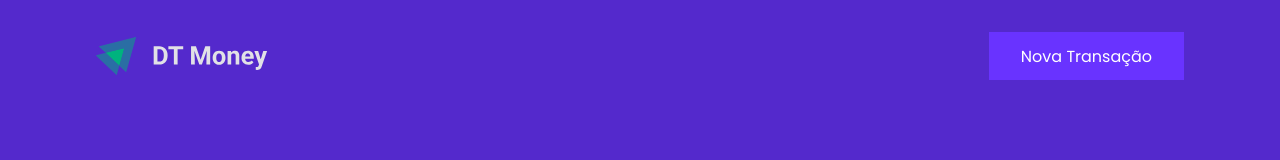
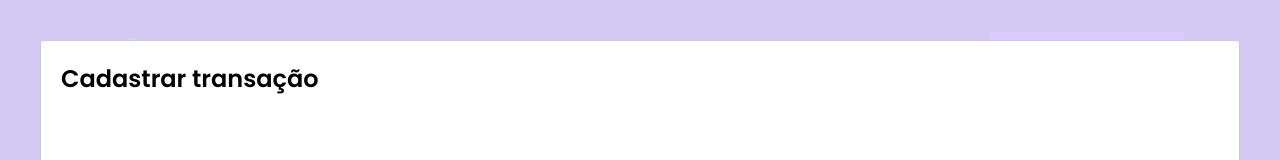
Before and after one commit to julianaMari/ReactJS-DtMoney, a React (Create React App) app: page / in a window 1280 px wide. Both pictures are taken after a click on the button "Nova Transação". Shown: the top 160 px of the page. Built offline with nearby package versions, Linux system fonts and the light colour scheme; what miragejs would draw is missing.

Commit message:
Configuring creation modal

```diff
--- a/package.json
+++ b/package.json
@@ -7,6 +7,7 @@
     "miragejs": "^0.1.45",
     "react": "^18.2.0",
     "react-dom": "^18.2.0",
+    "react-modal": "^3.16.1",
     "react-scripts": "5.0.1",
     "styled-components": "^5.3.6",
     "web-vitals": "^2.1.0"
@@ -19,6 +20,7 @@
     "@types/node": "^16.7.13",
     "@types/react": "^18.0.0",
     "@types/react-dom": "^18.0.0",
+    "@types/react-modal": "^3.13.1",
     "@types/styled-components": "^5.1.26",
     "typescript": "^4.4.2"
   },
--- a/src/App.tsx
+++ b/src/App.tsx
@@ -1,13 +1,36 @@
+import { useState } from 'react';
+import Modal from 'react-modal';
 import { Dashboard } from "./components/Dashboard";
 import { Header } from "./components/Header";
 
 import { GlobalStyle } from "./styles/global";
 
+Modal.setAppElement('#root');
+
 export function App() {
+  const [isNewTransactionModalOpen, setIsNewTransactionModalOpen] = useState(false);
+
+    function handleOpenNewTransactionModal() {
+        setIsNewTransactionModalOpen(true);
+    }
+
+    function handleCloseNewTransactionModal() {
+        setIsNewTransactionModalOpen(false);
+    }
+
   return (
     <>
-     <Header />
+     <Header onOpenNewTransacttionModal={handleOpenNewTransactionModal} />
+
      <Dashboard />
+
+     <Modal
+            isOpen={isNewTransactionModalOpen}
+            onRequestClose={handleCloseNewTransactionModal}
+            >
+                <h2>Cadastrar transação</h2>
+            </Modal>
+
      <GlobalStyle />
     </>
   );
--- a/src/components/Header/index.tsx
+++ b/src/components/Header/index.tsx
@@ -1,13 +1,19 @@
 import logoImg from '../../assets/logo.svg';
+
 import { Container, Content } from './styles';
 
+interface HeaderProps {
+    onOpenNewTransacttionModal: () => void;
 
-export function Header() {
+}
+
+export function Header({onOpenNewTransacttionModal}: HeaderProps) {
+
     return (
         <Container>
             <Content>
             <img src={logoImg} alt="dt money" />
-            <button type="button">
+            <button type="button" onClick={onOpenNewTransacttionModal}>
                 Nova Transação
             </button>
             </Content>
```
Also changed, not shown: 1 other file (tests, documents, lock files or other folders).
